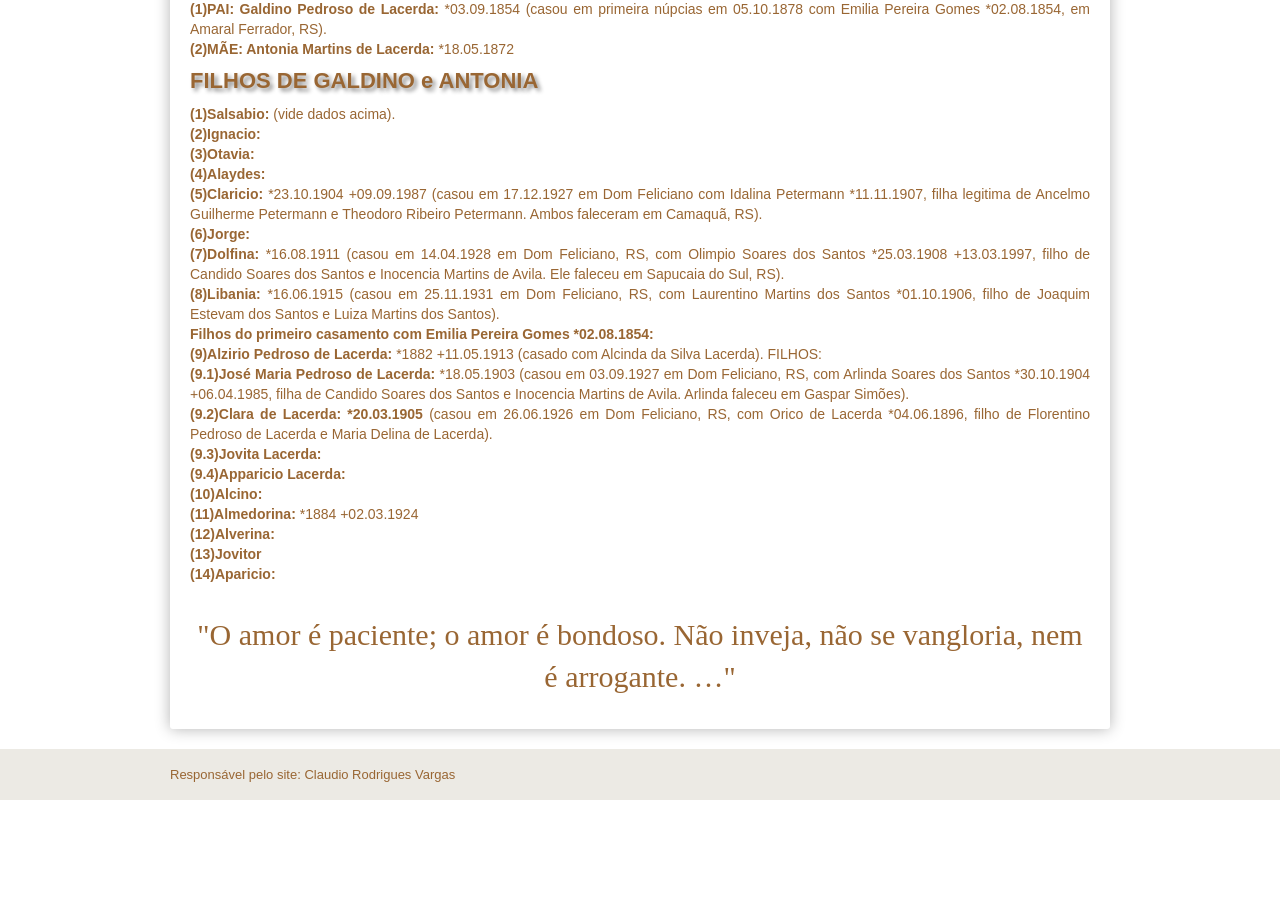
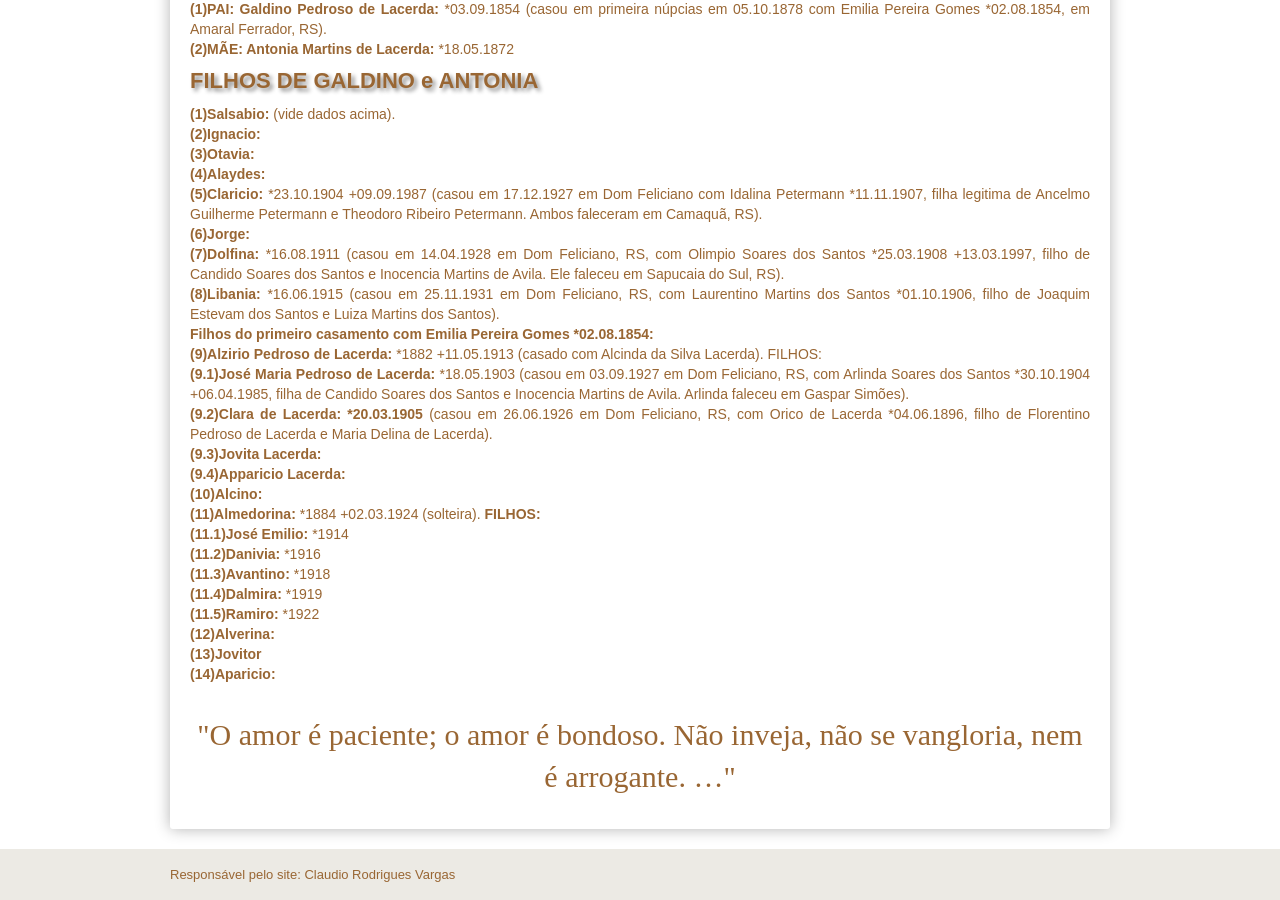
Before and after one commit to claudiovargas1955/claudiovargas1955.github.io, a Jekyll site: the page built from _pages/familia-lacerda-salsabio.html, in a window 1280 px wide and 900 px high, scrolled down 775 px. Built offline with Jekyll 4.4.1, drawn with Linux system fonts in a browser that asks for light colours; some web fonts are replaced; before the commit the page ends 1575 px from its top, so only the background shows below that.

Commit message:
Update familia-lacerda-salsabio.html

```diff
--- a/_pages/familia-lacerda-salsabio.html
+++ b/_pages/familia-lacerda-salsabio.html
@@ -136,7 +136,12 @@ dos Santos *21.07.1925, nat. de Cachoeira do Sul, RS, filho de Adão Josino dos
     <b>(9.3)Jovita Lacerda:  </b><br>
     <b>(9.4)Apparicio Lacerda:  </b><br>
     <b>(10)Alcino: </b><br>
-    <b>(11)Almedorina: </b>*1884 +02.03.1924<br>
+    <b>(11)Almedorina: </b>*1884 +02.03.1924 (solteira). <b>FILHOS: </b><br>
+    <b>(11.1)José Emilio: </b>*1914<br>
+    <b>(11.2)Danivia: </b>*1916<br>
+    <b>(11.3)Avantino: </b>*1918<br>
+    <b>(11.4)Dalmira: </b>*1919<br>
+    <b>(11.5)Ramiro: </b>*1922<br>
     <b>(12)Alverina: </b><br>
     <b>(13)Jovitor </b><br>
     <b>(14)Aparicio: </b><br><br>
```
